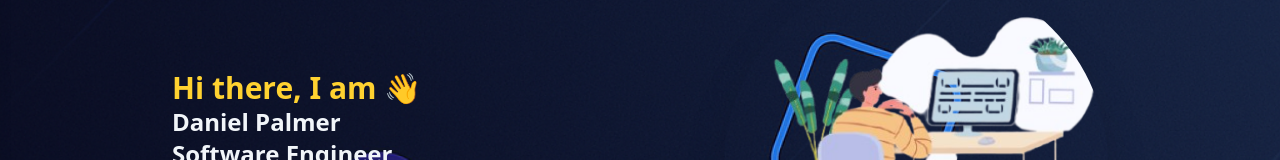
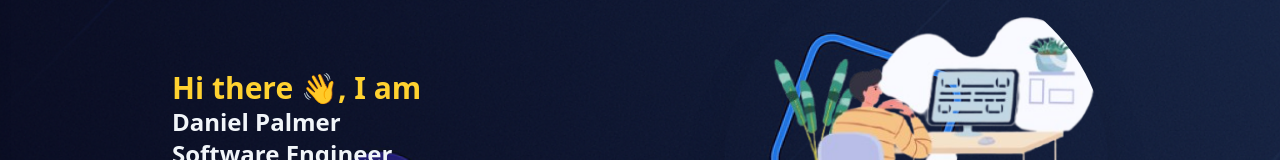
Before and after one commit to dannymccall/portfolio-website, a Next.js app: page / in a window 1280 px wide. Shown: the part 144-304 px from the top of the page. Built offline with nearby package versions, Linux system fonts and the light colour scheme.

Commit message:
edited home page

```diff
--- a/app/ui/HomePage.tsx
+++ b/app/ui/HomePage.tsx
@@ -39,7 +39,7 @@ export default function Home() {
             <div className="flex flex-col gap-10">
               <div>
               <h1 className="font-sans text-amber-300 text-xl lg:text-3xl">
-                Hi there, I am 👋
+                Hi there 👋, I am
               </h1>
               <p className="font-sans text-slate-100 text-base lg:text-2xl">
                 Daniel Palmer
```
